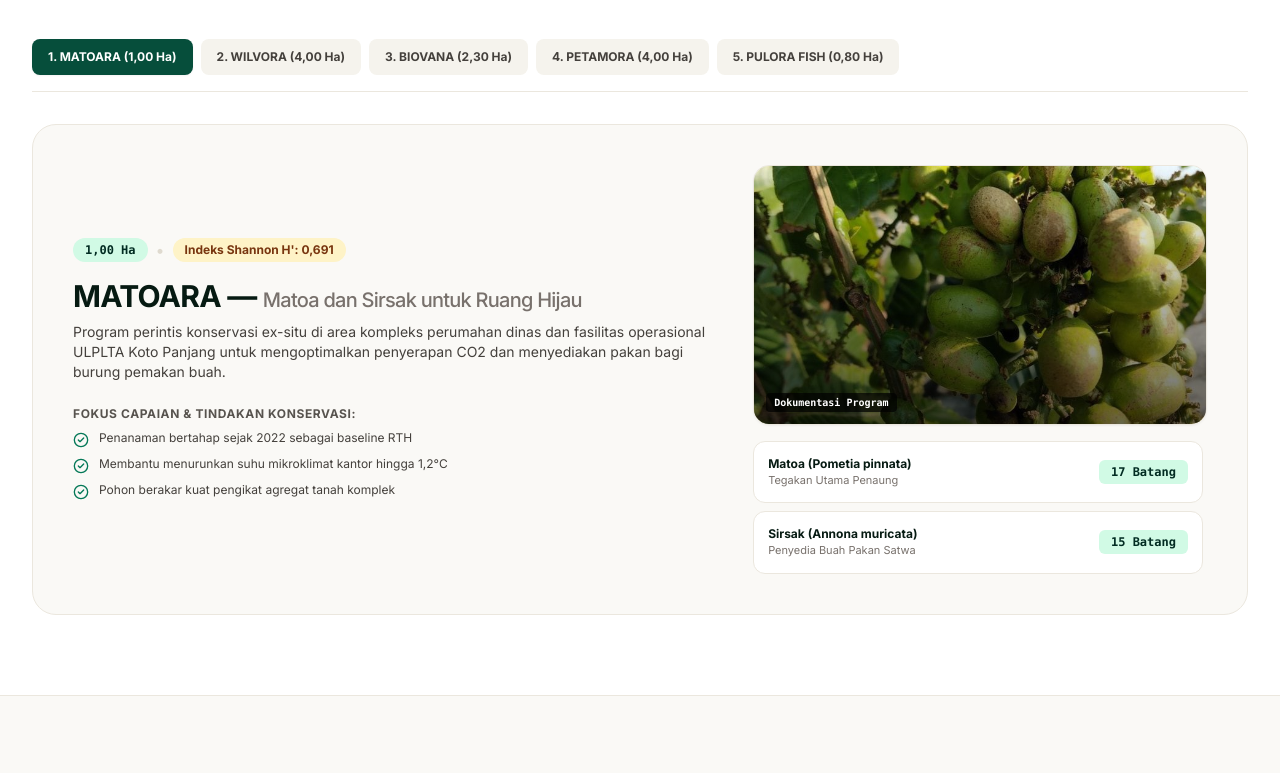
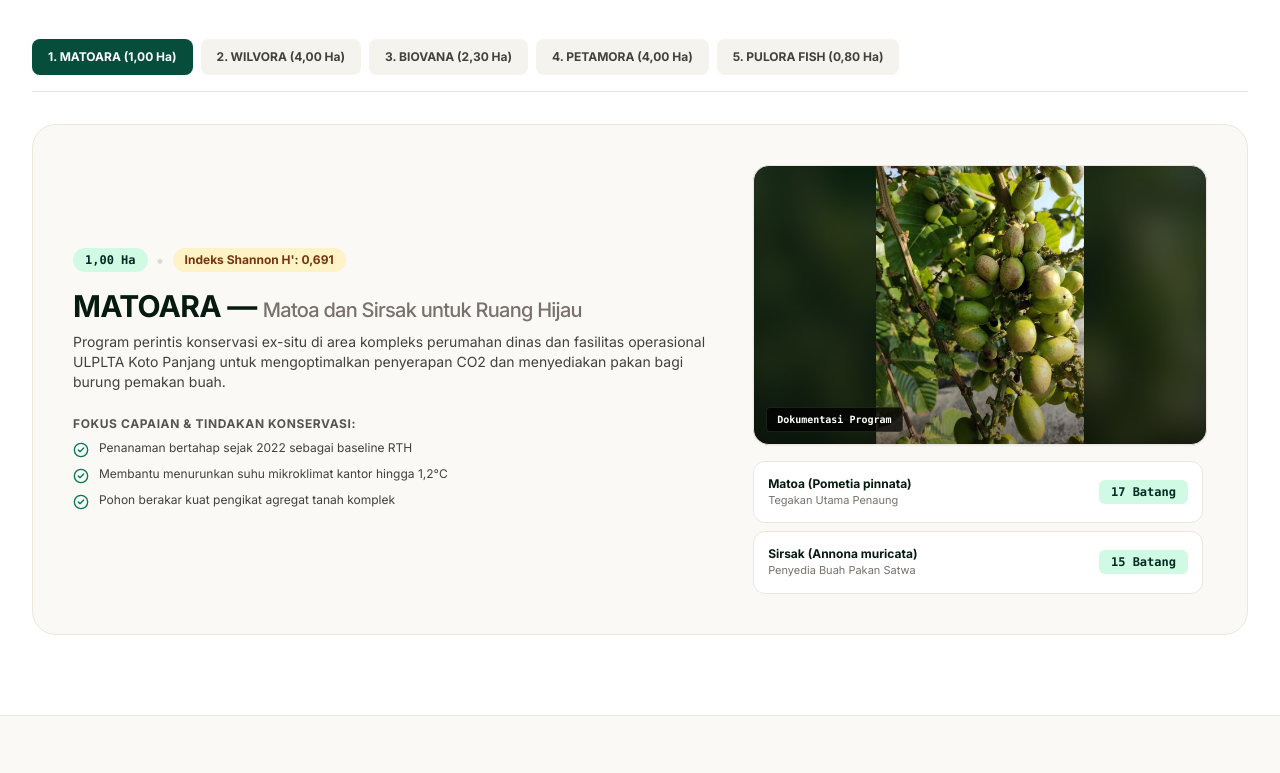
Before and after one commit to drea44/pln, a plain HTML site: page index.html in a window 1280 px wide. Shown: the part 1680-2453 px from the top of the page. Drawn offline with nearby package versions, Linux system fonts and the light colour scheme.

Commit message:
update 7

```diff
--- a/index.html
+++ b/index.html
@@ -1353,15 +1353,26 @@
           </div>
 
           <div class="lg:col-span-5 space-y-4">
-            <div class="rounded-2xl overflow-hidden border border-sand-200 shadow-sm relative group" style="height:260px;">
+            <div class="rounded-2xl overflow-hidden border border-sand-200 shadow-sm relative group bg-forest-950 flex items-center justify-center" style="height:280px;">
+              <!-- Background blur dari foto yang sama untuk mengisi container tanpa ruang kosong -->
+              <img
+                src="${p.photo}"
+                alt=""
+                aria-hidden="true"
+                class="absolute inset-0 w-full h-full object-cover filter blur-lg scale-110 opacity-50 brightness-75 pointer-events-none"
+              />
+              <div class="absolute inset-0 bg-forest-950/20 pointer-events-none"></div>
+
+              <!-- Foto dokumentasi utama utuh: object-contain & object-center -->
               <img
                 src="${p.photo}"
                 alt="${p.title}"
-                class="block w-full h-full object-cover object-center group-hover:scale-105 transition-transform duration-500"
+                class="relative z-10 w-full h-full object-contain object-center transition-transform duration-500 group-hover:scale-[1.02]"
                 onerror="this.onerror=null;this.src='https://images.unsplash.com/photo-1511497584788-87676104235f?w=600&auto=format&fit=crop&q=60';"
               />
-              <div class="absolute inset-0 bg-gradient-to-t from-black/60 to-transparent"></div>
-              <span class="absolute bottom-3 left-3 text-[10px] font-mono font-bold text-white bg-black/70 px-2 py-0.5 rounded">
+              <div class="absolute inset-0 bg-gradient-to-t from-black/40 via-transparent to-transparent pointer-events-none z-20"></div>
+
+              <span class="absolute bottom-3 left-3 z-30 text-[10px] font-mono font-bold text-white bg-black/75 backdrop-blur-xs px-2.5 py-1 rounded shadow-xs border border-white/10">
                 Dokumentasi Program
               </span>
             </div>
```
Also changed, not shown: web-konservasi/index.html (+15 -4 lines).
